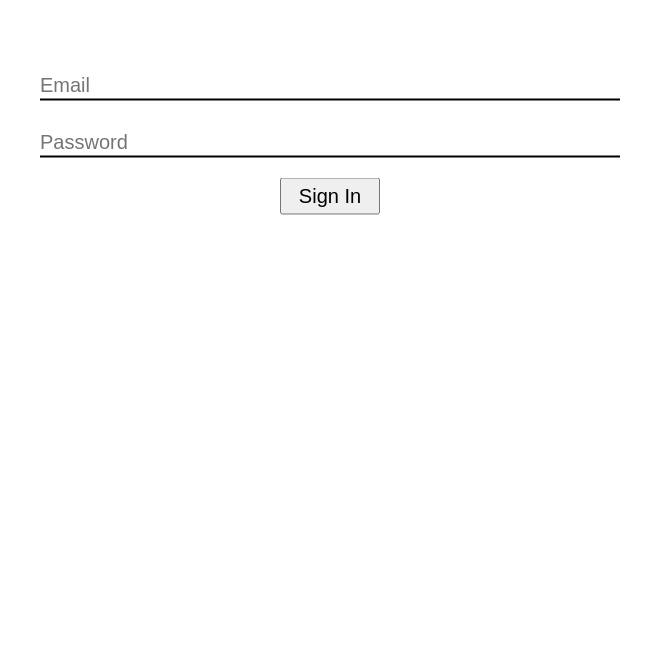
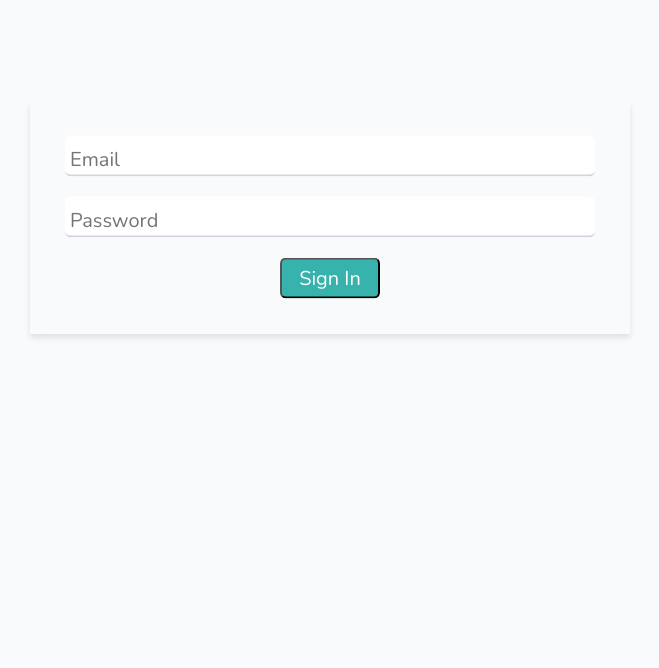
Before and after one commit to Gaurav-Attri/REMEMBER-IT-A-Full-Stack-Todo-Application, a plain HTML site: page Frontend/SignIn/index.html in a window 1280 px wide. Shown: the part 132-800 px from the top of the page, without its empty margins (310-969 px from the left). Drawn offline with nearby package versions, Linux system fonts and the light colour scheme.

Commit message:
Styled the Sign In page

```diff
--- a/Frontend/SignIn/style.css
+++ b/Frontend/SignIn/style.css
@@ -1,7 +1,14 @@
+@import url('https://fonts.googleapis.com/css2?family=Nunito:ital,wght@0,200..1000;1,200..1000&display=swap');
+
 *{
     margin: 0;
     padding: 0;
     box-sizing: border-box;
+    font-family: "Nunito", sans-serif;
+}
+
+body{
+    background-color: #F9FAFB;
 }
 
 .heading-div > h1{
@@ -9,6 +16,7 @@
     margin-top: 20px;
     font-size: 70px;
     width: fit-content;
+    color: #1F2937;
 }
 
 .container{
@@ -17,6 +25,8 @@
     width: 600px;
     margin: auto;
     transform: translateY(50%);
+    box-shadow: 0 4px 6px rgba(0, 0, 0, 0.1);
+    padding: 25px;
 }
 
 .container * {
@@ -26,10 +36,12 @@
 input{
     padding: 10px;
     padding-bottom: 2px;
-    padding-left: 0px;
+    padding-left: 5px;
     border: none;
-    border-bottom: 2px solid black;
+    border-bottom: 2px solid #D1D5DB;
     font-size: 20px;
+    background-color: #FFFFFF;
+    border-radius: 6px;
 }
 
 input::placeholder{
@@ -47,4 +59,11 @@ button{
     align-self: center;
     font-size: 20px;
     padding: 5px;
+    background-color: #38B2AC;
+    color: #FFFFFF;
+    border-radius: 6px;
 }
+
+button:hover{
+    background-color: #237D77;
+}
```
